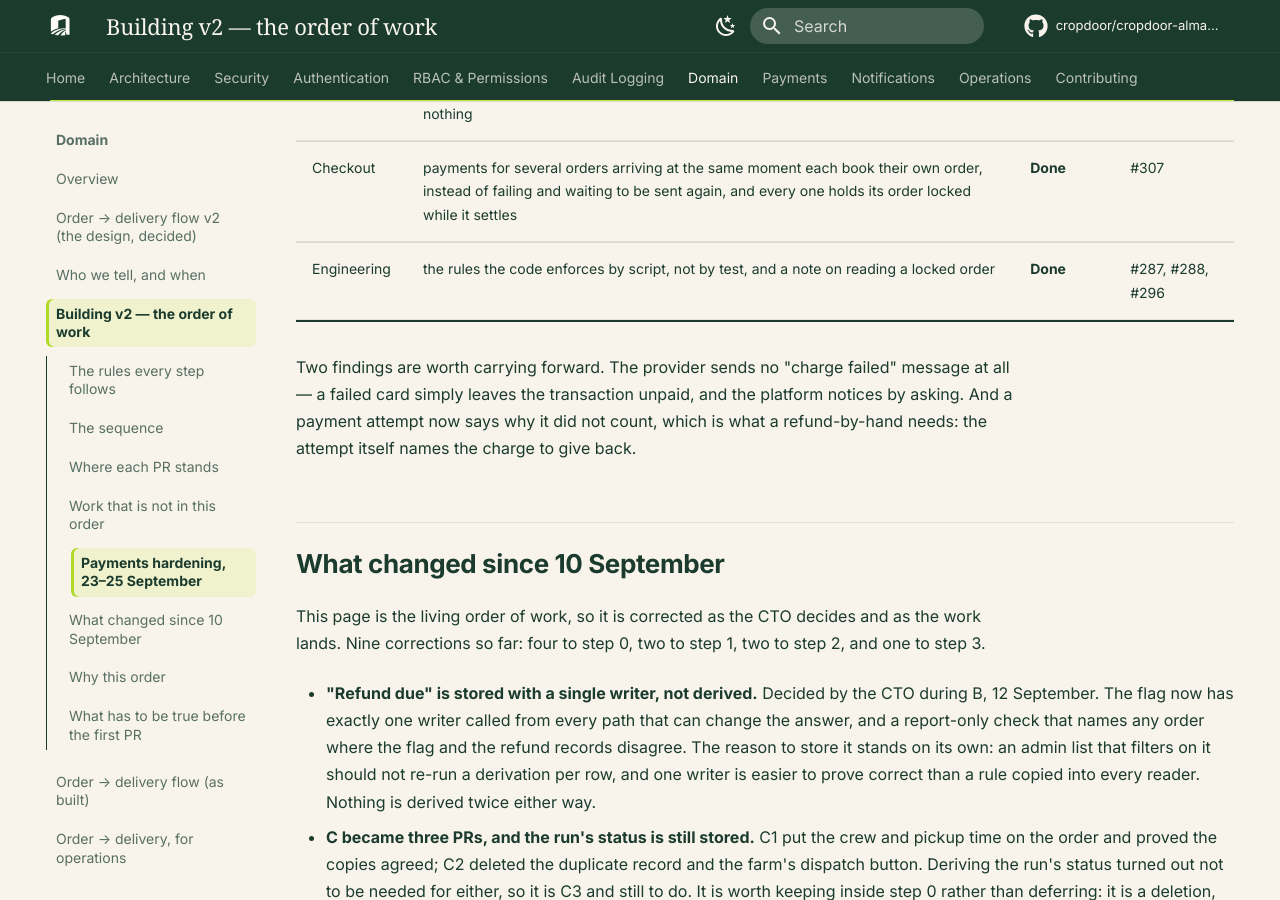
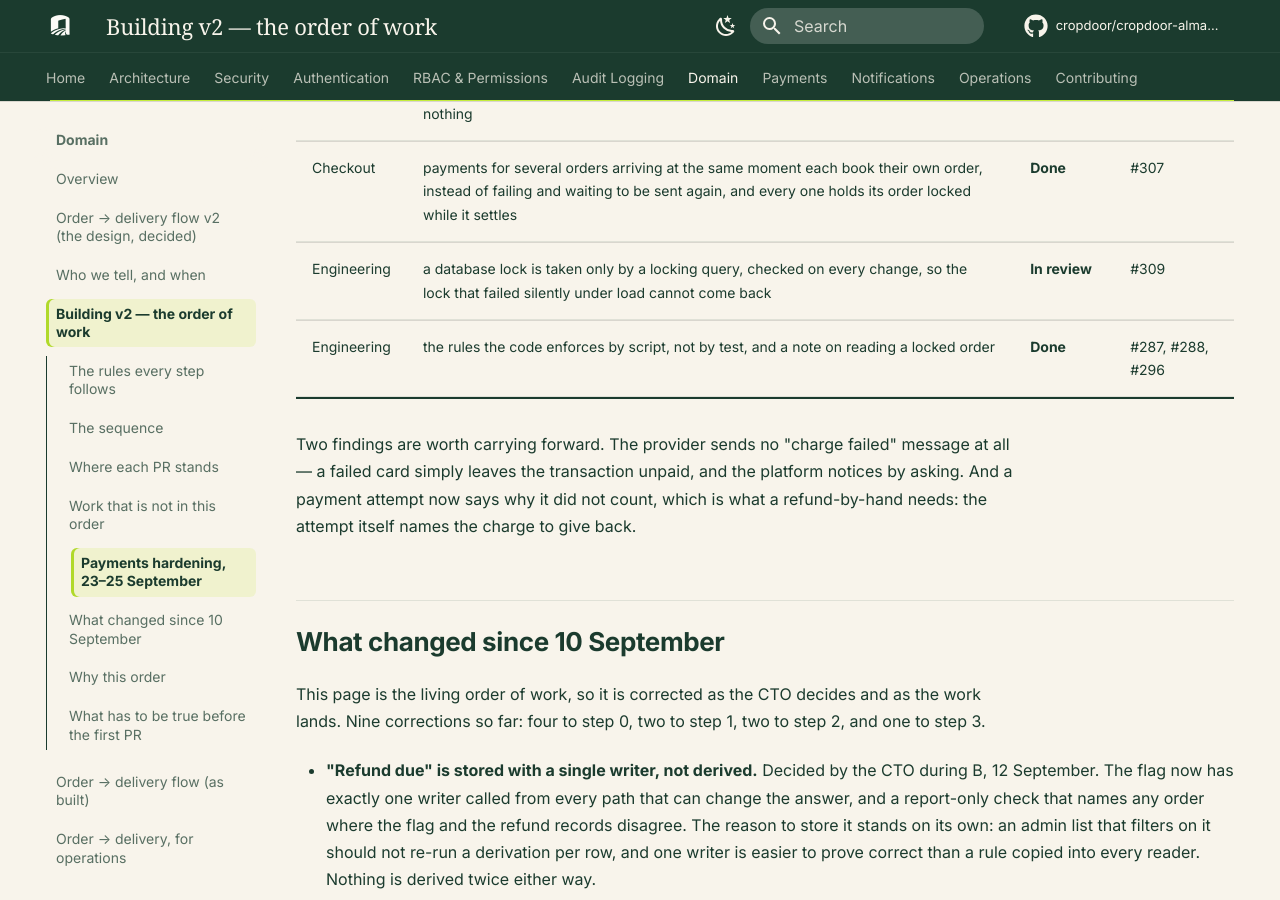
Before and after one commit to cropdoor/cropdoor-almanac, an MkDocs documentation site: the page built from docs/domain/order-delivery-flow-v2-build-order.md, in a window 1280 px wide and 900 px high, scrolled down 10070 px. Built offline with MkDocs 1.6.1 and Material for MkDocs 9.7.7, drawn with Linux system fonts in a browser that asks for light colours; some web fonts are replaced; comment, search, counter and statistics services are not loaded.

Commit message:
tracker: a lock is taken only by a locking query, in review (#309)

```diff
--- a/docs/domain/order-delivery-flow-v2-build-order.md
+++ b/docs/domain/order-delivery-flow-v2-build-order.md
@@ -129,6 +129,7 @@ Found while building step 3's refunds and while testing against the real payment
 | Webhooks | a provider message that fails to settle is answered so the provider sends it again, a burst of them no longer runs the database out of connections, and a settlement that fails leaves no audit behind | **Done** | #304 |
 | Refunds | a refund whose reply from the provider was lost is settled from the provider's own message, by the tag CropDoor gave it, and a message that only resembles ours settles nothing | **Done** | #305 |
 | Checkout | payments for several orders arriving at the same moment each book their own order, instead of failing and waiting to be sent again, and every one holds its order locked while it settles | **Done** | #307 |
+| Engineering | a database lock is taken only by a locking query, checked on every change, so the lock that failed silently under load cannot come back | **In review** | #309 |
 | Engineering | the rules the code enforces by script, not by test, and a note on reading a locked order | **Done** | #287, #288, #296 |
 
 Two findings are worth carrying forward. The provider sends no "charge failed" message at all — a failed card simply leaves the transaction unpaid, and the platform notices by asking. And a payment attempt now says why it did not count, which is what a refund-by-hand needs: the attempt itself names the charge to give back.
```
